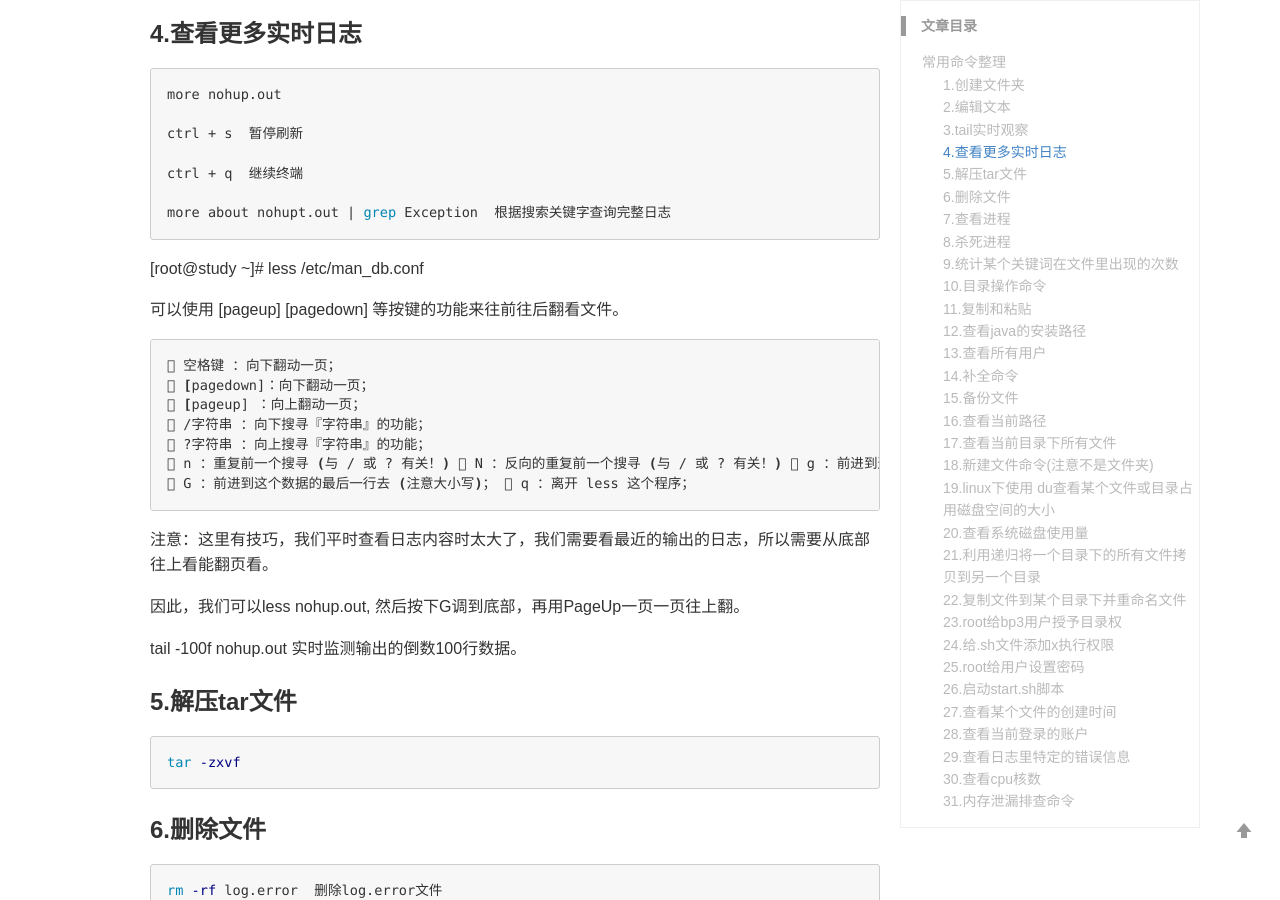
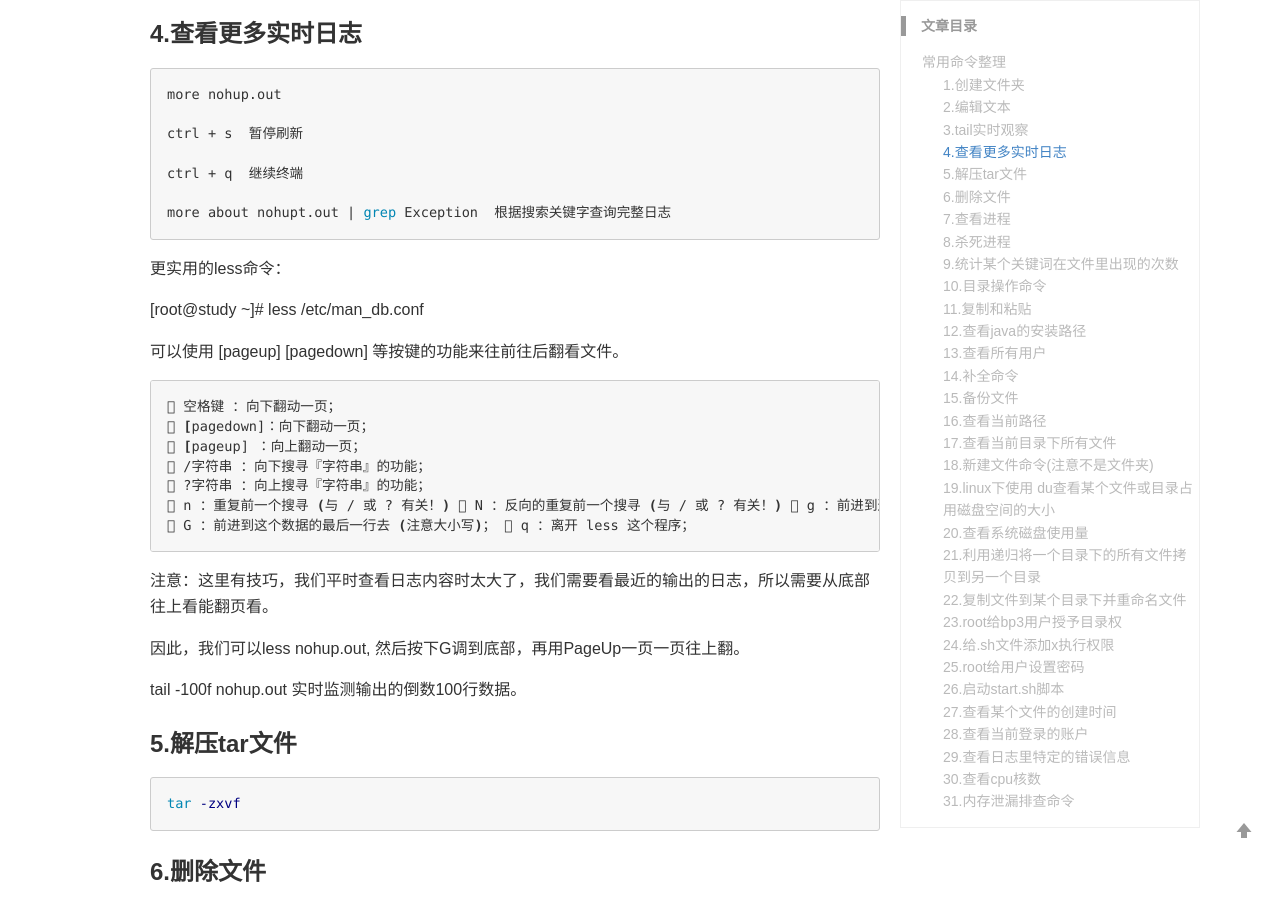
Before and after one commit to lizb0907/lizb0907.github.io, a Jekyll site: the page built from _posts/linux/2019-08-08-Linux.md, in a window 1280 px wide and 900 px high, scrolled down 2009 px. Built offline with Jekyll 4.4.1, drawn with Linux system fonts in a browser that asks for light colours; comment, search, counter and statistics services are not loaded.

Commit message:
update linux

````diff
--- a/_posts/linux/2019-08-08-Linux.md
+++ b/_posts/linux/2019-08-08-Linux.md
@@ -67,6 +67,9 @@ ctrl + q  继续终端
 
 more about nohupt.out | grep Exception  根据搜索关键字查询完整日志
 ```
+
+更实用的less命令：
+
 [root@study ~]# less /etc/man_db.conf
 
 可以使用 [pageup] [pagedown] 等按键的功能来往前往后翻看文件。
````
